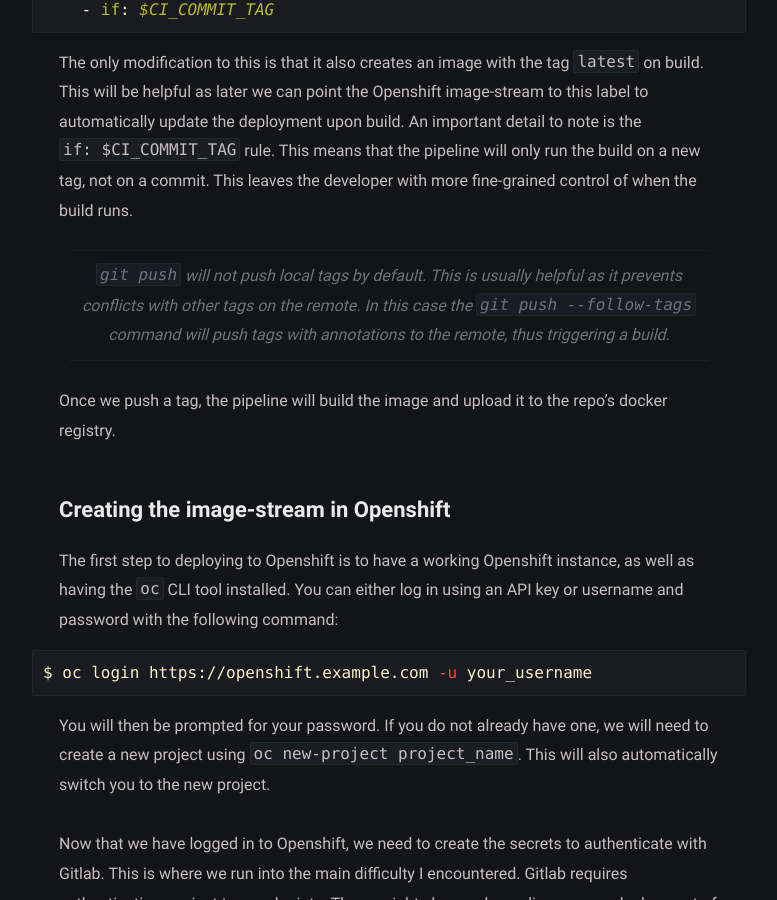
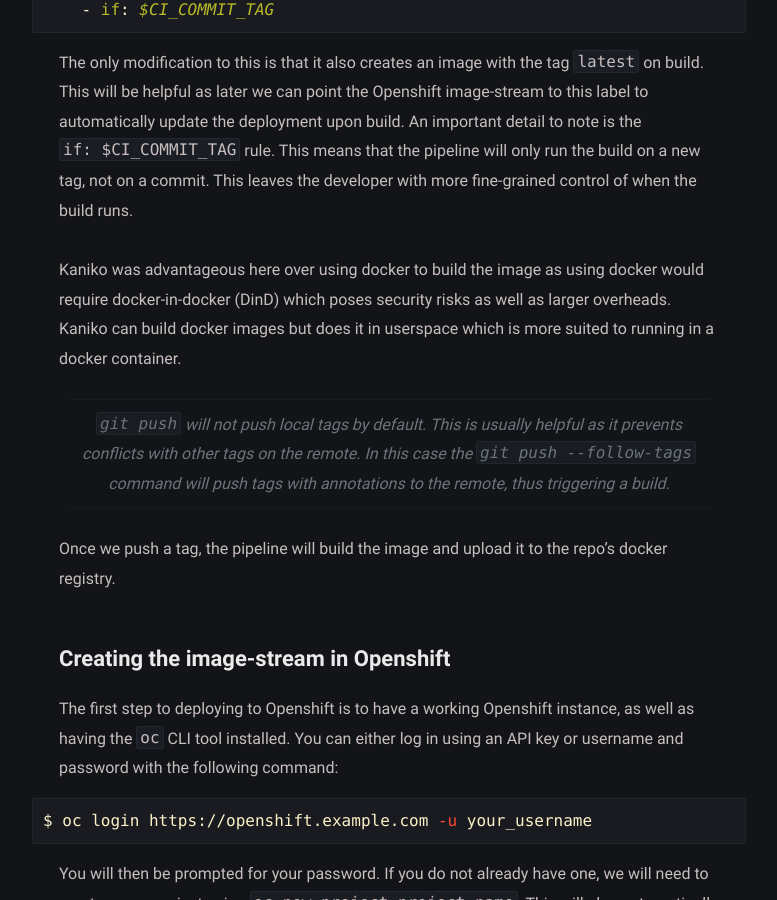
Before and after one commit to pbexe/jekyll-klise, a Jekyll site: the page built from _posts/markdown-test/2021-08-14-gitlab-openshift.md, in a window 1280 px wide and 900 px high, scrolled down 1120 px. Shown: the whole window, without its empty margins (251-1028 px from the left). Built offline with Jekyll 4.4.1, drawn with Linux system fonts in a browser that asks for light colours; comment, search, counter and statistics services are not loaded.

Commit message:
Added new description

````diff
--- a/_posts/markdown-test/2021-08-14-gitlab-openshift.md
+++ b/_posts/markdown-test/2021-08-14-gitlab-openshift.md
@@ -31,6 +31,8 @@ build:
 ```
 
 The only modification to this is that it also creates an image with the tag `latest` on build. This will be helpful as later we can point the Openshift image-stream to this label to automatically update the deployment upon build. An important detail to note is the `if: $CI_COMMIT_TAG` rule. This means that the pipeline will only run the build on a new tag, not on a commit. This leaves the developer with more fine-grained control of when the build runs.
+
+Kaniko was advantageous here over using docker to build the image as using docker would require docker-in-docker (DinD) which poses security risks as well as larger overheads. Kaniko can build docker images but does it in userspace which is more suited to running in a docker container.
 
 > `git push` will not push local tags by default. This is usually helpful as it prevents conflicts with other tags on the remote. In this case the `git push --follow-tags` command will push tags with annotations to the remote, thus triggering a build.
 
````
